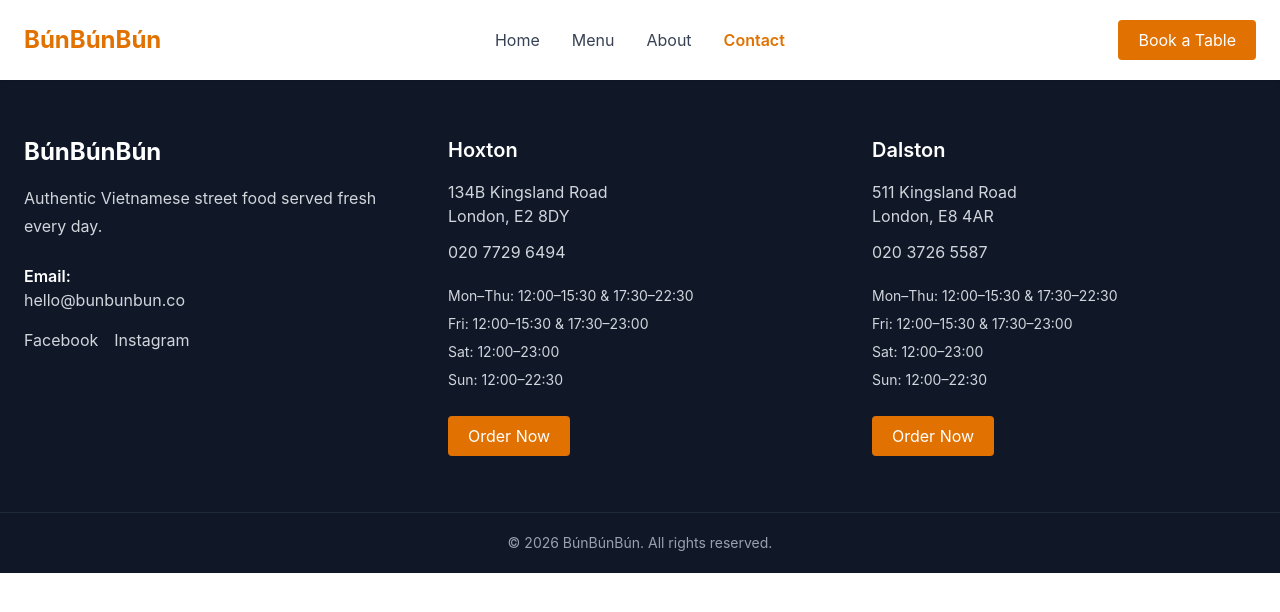
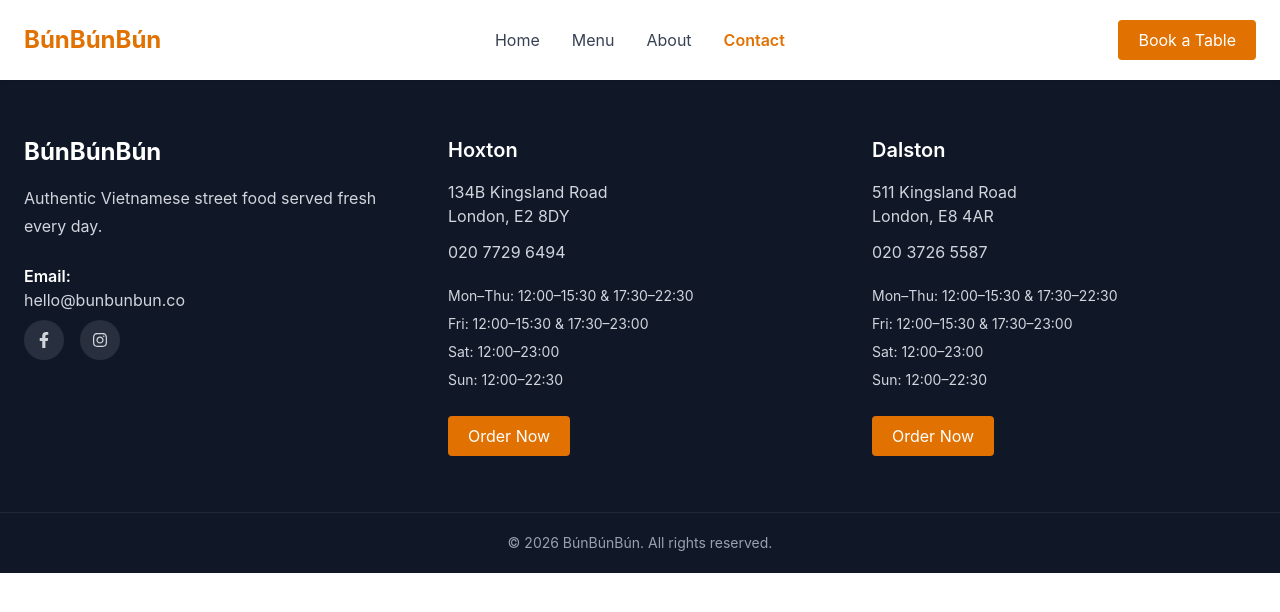
Before and after one commit to LeGiaUy/bunbunbun, a React (Vite) app: page /contact in a window 1280 px wide. Shown: the top 612 px of the page. Built offline with nearby package versions, Linux system fonts and the light colour scheme.

Commit message:
feat: add social meida icons

```diff
--- a/src/components/layout/Footer.jsx
+++ b/src/components/layout/Footer.jsx
@@ -1,3 +1,5 @@
+import { FaFacebookF, FaInstagram } from "react-icons/fa";
+
 function Footer() {
   return (
     <footer className="bg-gray-900 text-gray-300">
@@ -16,20 +18,19 @@ function Footer() {
               <br />
               hello@bunbunbun.co
             </p>
-
-            <div className="flex gap-4 pt-2">
+            <div className="flex gap-4">
               <a
-                href="https://www.facebook.com/bunldn"
-                className="hover:text-white transition"
+                href="#"
+                className="flex h-10 w-10 items-center justify-center rounded-full bg-white/10 transition hover:bg-amber-600"
               >
-                Facebook
+                <FaFacebookF />
               </a>
 
               <a
-                href="https://www.instagram.com/bunldn"
-                className="hover:text-white transition"
+                href="#"
+                className="flex h-10 w-10 items-center justify-center rounded-full bg-white/10 transition hover:bg-amber-600"
               >
-                Instagram
+                <FaInstagram />
               </a>
             </div>
           </div>
```
